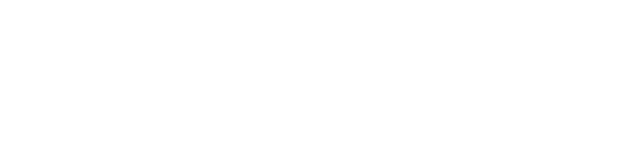
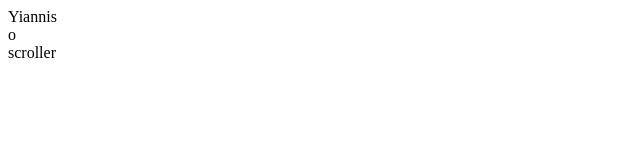
Before and after one commit to Charbytesdev/john-landing-page, a plain HTML site: page index.html in a window 1280 px wide. Shown: the whole page, without its empty margins (0-640 px from the left). Drawn offline with Linux system fonts and the light colour scheme.

Commit message:
Add markup content

```diff
--- a/index.html
+++ b/index.html
@@ -11,6 +11,12 @@
 
 <body>
 
+    <div class="container">
+        <div class="text">Yiannis</div>
+        <div class="text">o</div>
+        <div class="text">scroller</div>
+    </div>
+
 </body>
 
 </html>
```
